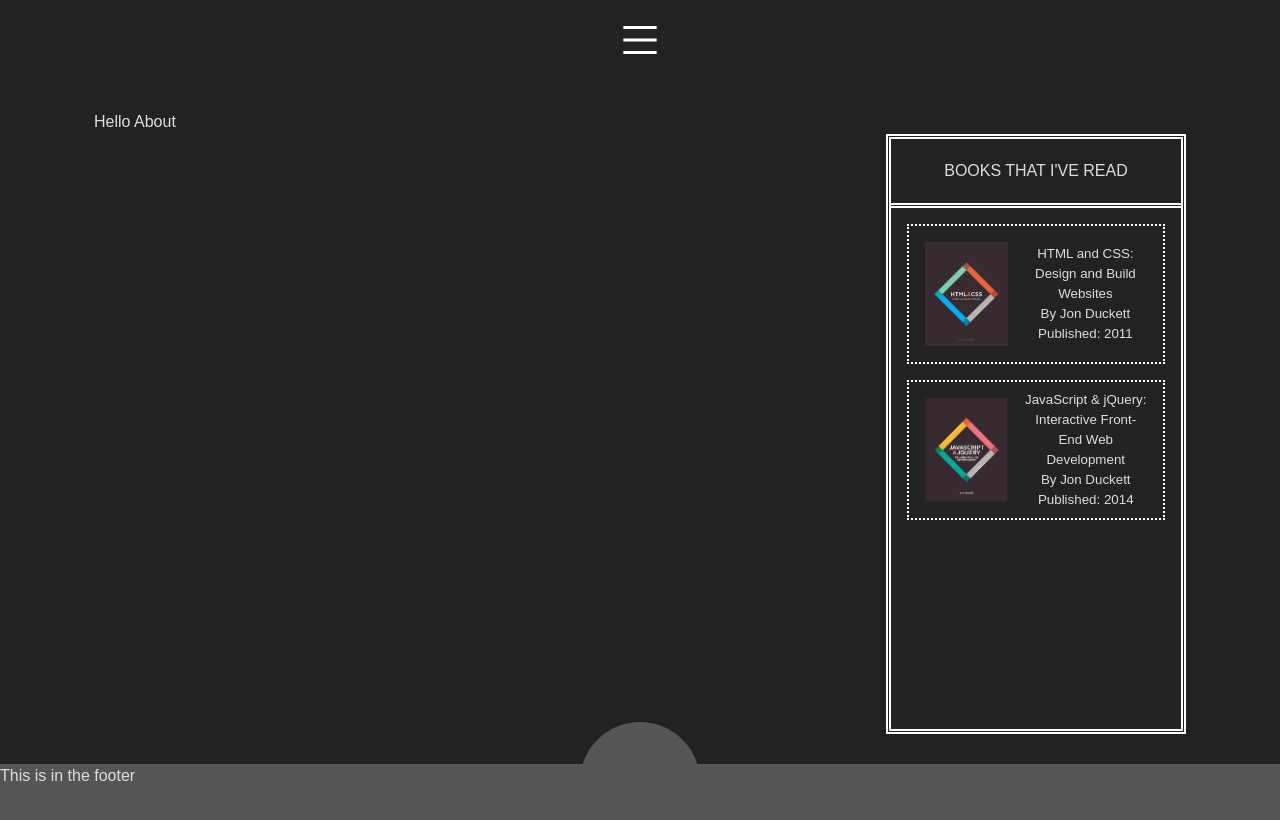
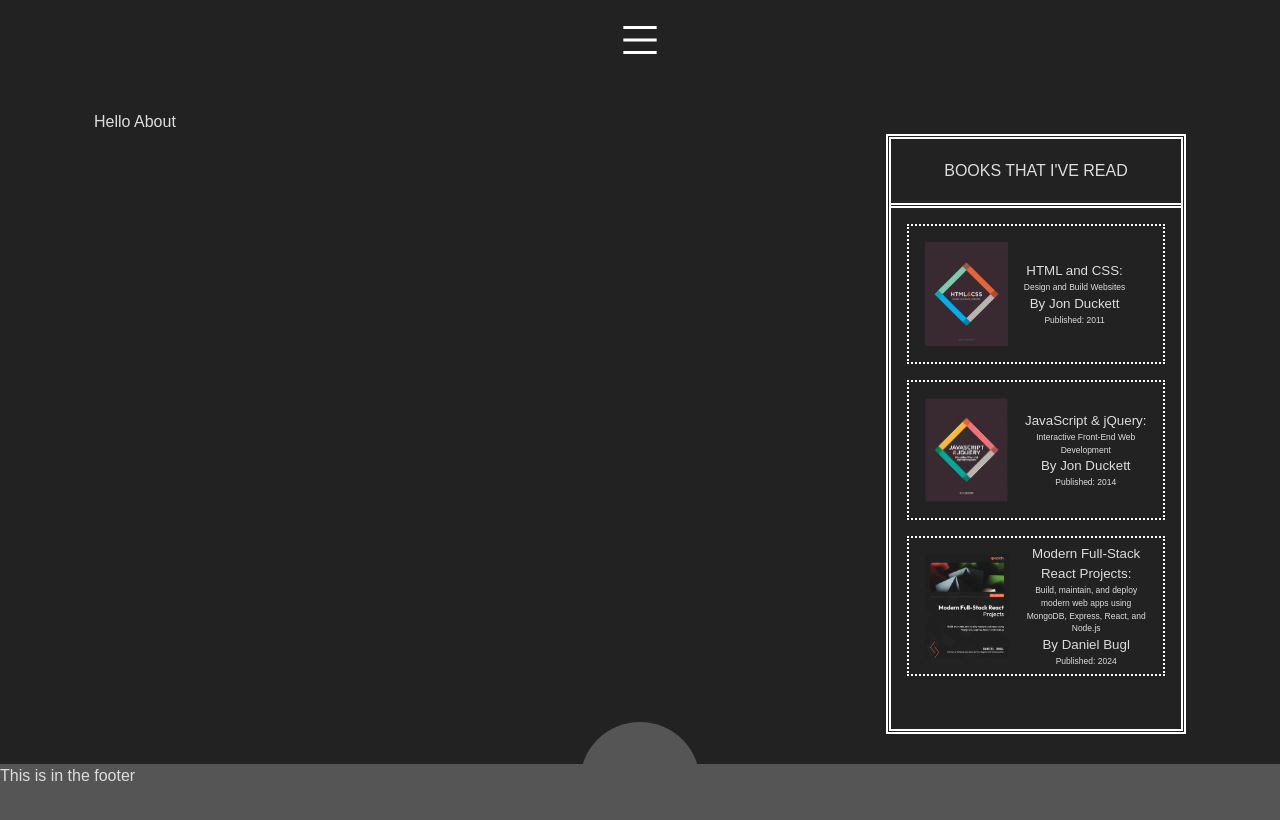
Before and after one commit to mathanta/ethan_portfolio, a Next.js app: page /about in a window 1280 px wide. Shown: the top 820 px of the page. Built offline with nearby package versions, Linux system fonts and the light colour scheme.

Commit message:
Added react book to the list of read books. Also added subtitle variable to help everything fit inside of the book card.

```diff
--- a/components/BookCards.tsx
+++ b/components/BookCards.tsx
@@ -4,18 +4,20 @@ import Image from 'next/image'
 interface BookProps {
     image: string;
     title: string;
+    subtitle: string;
     author: string;
     year: number;
 }
 
-const BookCard = ({ image, title, author, year }: BookProps) => {
+const BookCard = ({ image, title, subtitle, author, year }: BookProps) => {
     return (
         <div className={styles.card}>
             <Image src={image} alt={`Cover of ${title}`} className={styles.cover} width={100} height={150} />
             <div className={styles.info}>
                 <h3>{title}</h3>
+                {subtitle && <p className={styles.subtitle}>{subtitle}</p>}
                 <p>By {author}</p>
-                <p>Published: {year}</p>
+                <p className={styles.year}>Published: {year}</p>
             </div>
         </div>
     );
@@ -24,15 +26,24 @@ const BookCard = ({ image, title, author, year }: BookProps) => {
 export const books = [
     {
         image: "/duckett-htmlcss.jpg",
-        title: "HTML and CSS: Design and Build Websites",
+        title: "HTML and CSS:",
+        subtitle: "Design and Build Websites",
         author: "Jon Duckett",
         year: 2011
     },
     {
         image: "/duckett-javascript.jpg",
-        title: "JavaScript & jQuery: Interactive Front-End Web Development",
+        title: "JavaScript & jQuery:",
+        subtitle: "Interactive Front-End Web Development",
         author: "Jon Duckett",
         year: 2014
+    },
+    {
+        image: "/bugl-react.jpg",
+        title: "Modern Full-Stack React Projects:",
+        subtitle: "Build, maintain, and deploy modern web apps using MongoDB, Express, React, and Node.js",
+        author: "Daniel Bugl",
+        year: 2024
     }
 ];
 
```
Also changed, not shown: public/bugl-react.jpg (added).
